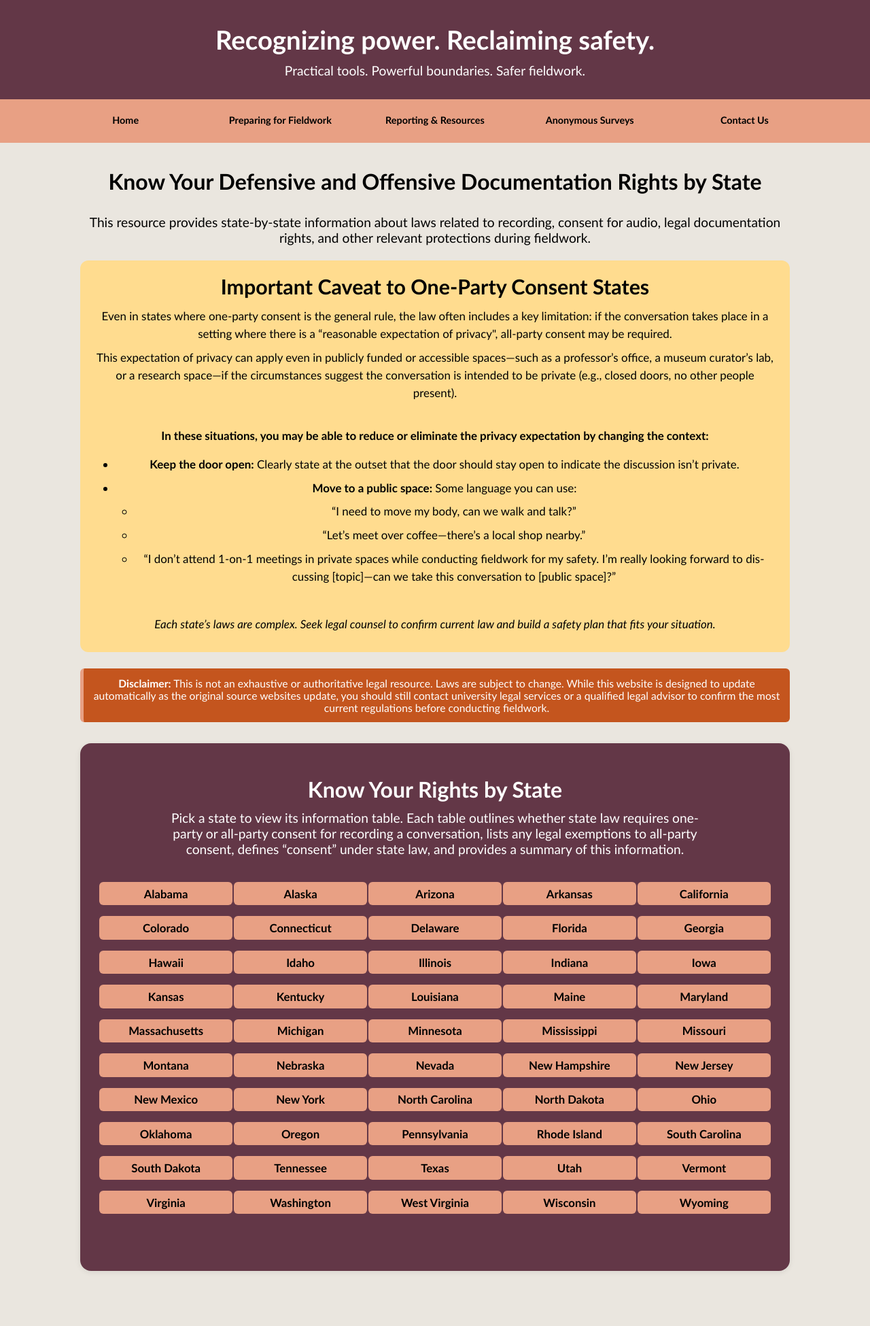
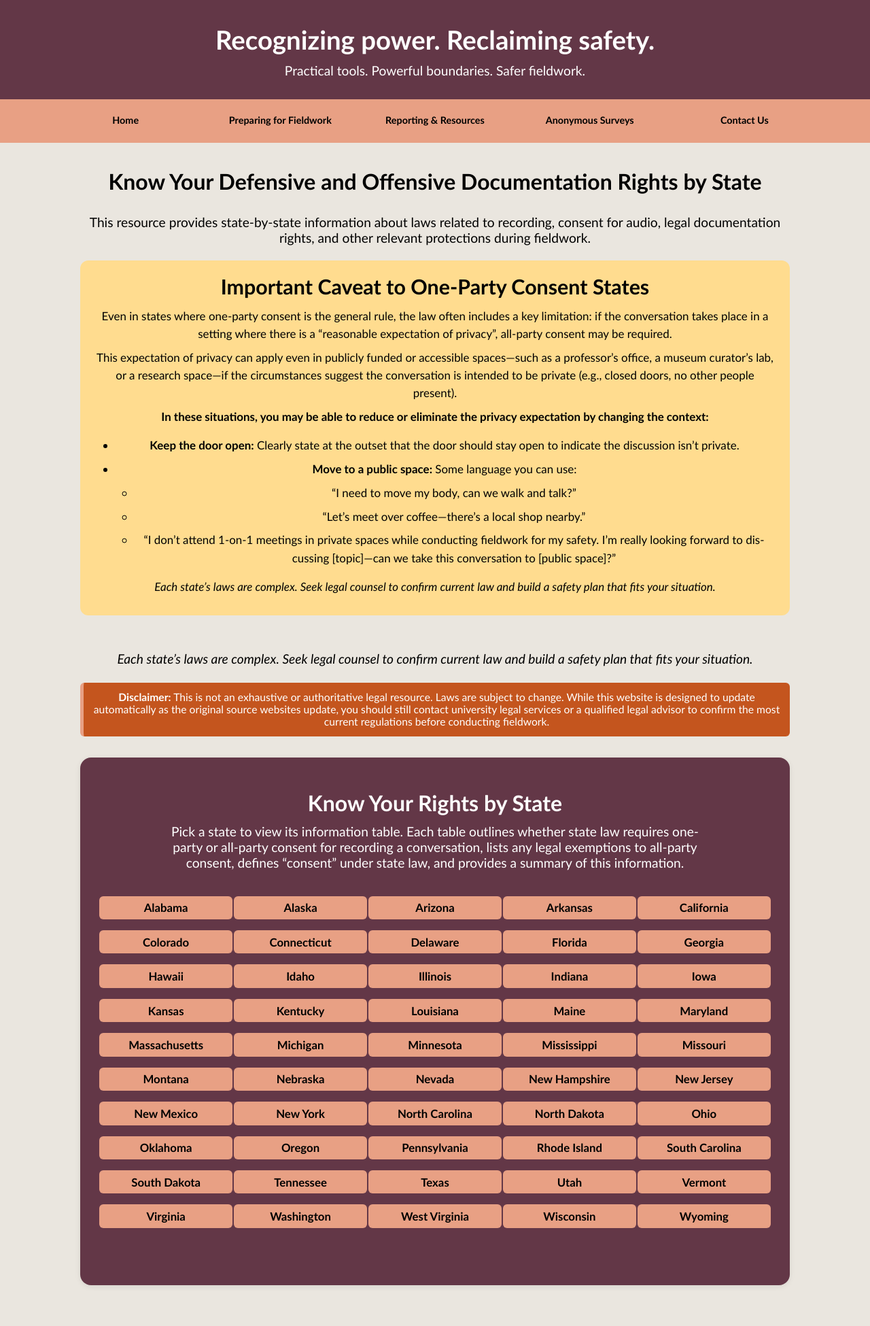
Before and after one commit to AnthroSafetyWarrior/GoldenTrowelProject, a Jekyll site: the page built from _pages/statelaw.html, in a window 1280 px wide. Shown: the whole page at 68% size. Built offline with Jekyll 4.4.1, drawn with Linux system fonts in a browser that asks for light colours; before the commit the page ends 1929 px from its top, so only the background shows below that.

Commit message:
updating pages

```diff
--- a/_pages/statelaw.html
+++ b/_pages/statelaw.html
@@ -36,6 +36,7 @@
 /* hide the per-state panels in markup; JS copies their contents into .row-panel */
 .panel{ display:none; }
 
+.accordion { position: relative; z-index: 1; touch-action: manipulation; }
 
 /* Table inside the accordion */
 .row-panel table{
@@ -146,22 +147,29 @@
 </div>
 
 <div class="oneparty-caveat" role="region" aria-labelledby="opc-caveats-title">
-  <h3>Important Caveat to One-Party Consent States</h3>
-    <p>Even in states where one-party consent is the general rule, the law often includes a key limitation: if the conversation takes place in a setting where there is a “reasonable expectation of privacy", all-party consent may be required.</p>
-<p>This expectation of privacy can apply even in publicly funded or accessible spaces—such as a professor’s office, a museum curator’s lab, or a research space—if the circumstances suggest the conversation is intended to be private (e.g., closed doors, no other people present).</p><br>
-
-<p><strong>In these situations, you may be able to reduce or eliminate the privacy expectation by changing the context:</strong>
+  <h3 id="opc-caveats-title">Important Caveat to One-Party Consent States</h3>
+
+  <p>Even in states where one-party consent is the general rule, the law often includes a key limitation: if the conversation takes place in a setting where there is a “reasonable expectation of privacy”, all-party consent may be required.</p>
+
+  <p>This expectation of privacy can apply even in publicly funded or accessible spaces—such as a professor’s office, a museum curator’s lab, or a research space—if the circumstances suggest the conversation is intended to be private (e.g., closed doors, no other people present).</p>
+
+<p><strong>In these situations, you may be able to reduce or eliminate the privacy expectation by changing the context:</strong></p>
   <ul>
     <li><strong>Keep the door open:</strong> Clearly state at the outset that the door should stay open to indicate the discussion isn’t private.</li>
     <li><strong>Move to a public space:</strong> Some language you can use:
       <ul>
         <li>“I need to move my body, can we walk and talk?”</li>
         <li>“Let’s meet over coffee—there’s a local shop nearby.”</li>
-        <li>“I don’t attend 1-on-1 meetings in private spaces while conducting fieldwork for my safety. I’m really looking forward to discussing [topic]—can we take this conversation to [public space]?”</li>
+        <li>“I don’t attend 1‑on‑1 meetings in private spaces while conducting fieldwork for my safety. I’m really looking forward to discussing [topic]—can we take this conversation to [public space]?”</li>
       </ul>
     </li>
-  </ul></p><br>
-  <p><em>Each state’s laws are complex. Seek legal counsel to confirm current law and build a safety plan that fits your situation.</em>
+  </ul>
+
+  <p><em>Each state’s laws are complex. Seek legal counsel to confirm current law and build a safety plan that fits your situation.</em></p>
+</div>
+
+<br>
+  <p><em>Each state’s laws are complex. Seek legal counsel to confirm current law and build a safety plan that fits your situation.</em></p>
 </div>
 
 
@@ -201,7 +209,7 @@
 <div style="margin-left: 15px;"><strong>2.</strong> being incapable of consent.</div></div>
 <br>In addition, “Consent to engage in sexual intercourse, sodomy, sexual acts, or sexual contact may be communicated by words or actions. The existence of a current or previous marital, dating, social, or sexual relationship with the defendant is not sufficient to constitute consent. Evidence that the victim suggested, requested, or otherwise communicated to the defendant that the defendant use a condom or other birth control device or sexually transmitted disease protection, without additional evidence of consent, is not sufficient to constitute consent.”</td>
       <td><strong>In Alabama, you can lawfully record private conversations or meetings you are party to for your protection.This applies to offensive and defensive recording.<br>
-<br>Stating your lack of consent or otherwise making it clear you are being forced constitutes sexual violence.<strong></td>
+<br>Stating your lack of consent or otherwise making it clear you are being forced constitutes sexual violence.</strong></td>
     </tr>
      <tr>
   <td>
```
